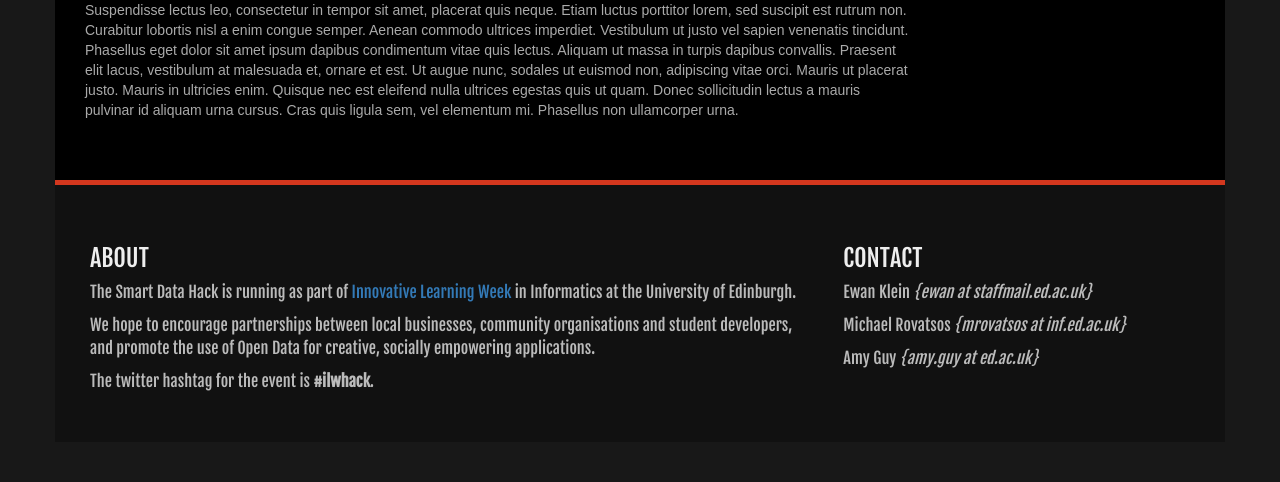
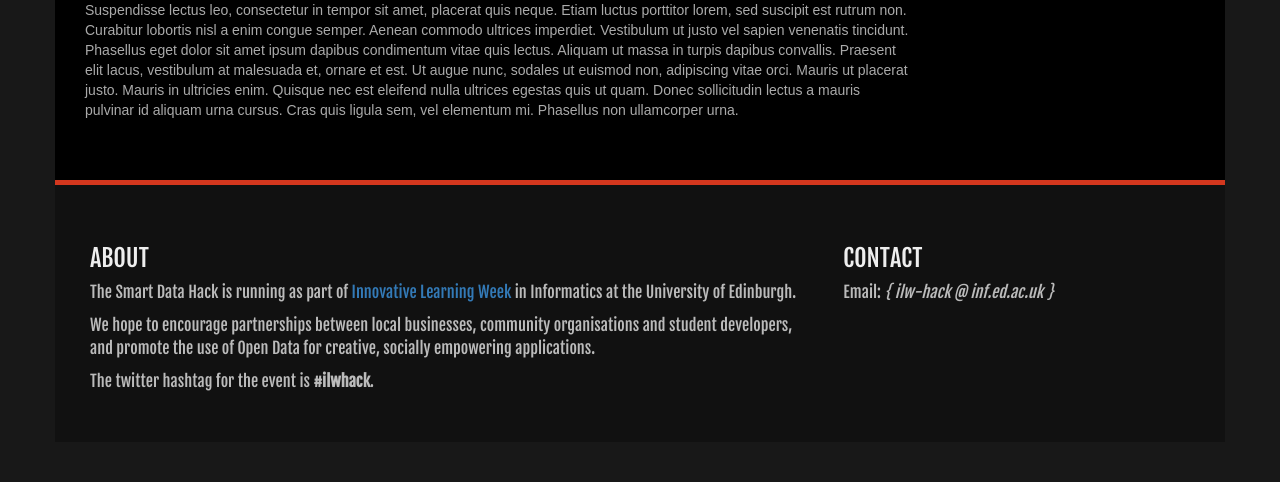
Before and after one commit to compsoc-edinburgh/website-django, a Django app: template ilwhack/templates/ilwhack/home.html in a window 1280 px wide. Shown: the part 648-1130 px from the top of the page. Run offline with Django 3.2, Linux system fonts and the light colour scheme; tables that the repository leaves empty hold one stand-in row (values such as "Sample post"); the template is opened without the code that fills it: values that come from a table or form of the project are taken from there, most other values are stand-ins (such as "Sample title", 1, 10 or a date in 2020); some libraries are stand-ins or nearby versions.

Commit message:
ILWHack production changes

```diff
--- a/compsoc/templates/compsoc/base.html
+++ b/compsoc/templates/compsoc/base.html
@@ -24,7 +24,8 @@
             <div class="container">
                 <div class="alert alert-info alert-dismissable">
                     {% block announcement %}
-                    Looking for our old site? It's still there at <a href="http://plone.comp-soc.com/">http://plone.comp-soc.com/</a>
+                    <!-- Looking for our old site? It's still there at <a href="http://plone.comp-soc.com/">http://plone.comp-soc.com/</a> -->
+			Come to the <a href="/compsoc/page/prehack">pre-hack</a>, happenning this weekend!
                     {% endblock %}
                     <button type="button" class="close" data-dismiss="alert">&times;</button>
                 </div>
--- a/ilwhack/static/ilwhack/css/override-ilwhack.css
+++ b/ilwhack/static/ilwhack/css/override-ilwhack.css
@@ -46,7 +46,6 @@ body {
     font-family: Arial,"MS Sans Serif","Geneva",sans-serif;
     font-size: 14px;
     color: #AAA;
-    min-width: 420px;
 }
 
 /* HEADER STYLE  --   --   --   --   --   --   --   --   --   --   --   --   --   --   --   --   --   --   --   --   --   --   */
--- a/ilwhack/templates/ilwhack/base.html
+++ b/ilwhack/templates/ilwhack/base.html
@@ -68,7 +68,7 @@
                         {% else %}
                         <li>
                         {% endif %}
-                            <a href="{% url 'page' navpage.name %}">{{ navpage.nav_name }}</a>
+                            <a href="{% url 'ilw-page' navpage.name %}">{{ navpage.nav_name }}</a>
                         </li>
                     {% endfor %}
 
@@ -142,9 +142,7 @@
                 </div>
                 <div class="col-xs-12 col-md-4">
                     <h3>Contact</h3>
-                    <p>Ewan Klein <em>{ewan at staffmail.ed.ac.uk}</em></p>
-                    <p>Michael Rovatsos <em>{mrovatsos at inf.ed.ac.uk}</em>
-                    <p>Amy Guy <em>{amy.guy at ed.ac.uk}</em></p>
+                    <p>Email: <em>{ ilw-hack @ inf.ed.ac.uk }</em></p>
                 </div>
             </footer>
         </div>
--- a/templates/compsoc/base.html
+++ b/templates/compsoc/base.html
@@ -24,7 +24,7 @@
             <div class="container">
                 <div class="alert alert-info alert-dismissable">
                     {% block announcement %}
-                    Looking for our old site? It's still there at <a href="http://plone.comp-soc.com/">http://plone.comp-soc.com/</a>
+			Come to the <a href="/compsoc/page/prehack">pre-hack</a>, happenning this weekend - prepare yourself for the ILWHack!
                     {% endblock %}
                     <button type="button" class="close" data-dismiss="alert">&times;</button>
                 </div>
@@ -68,6 +68,8 @@
                         <a href="{% url 'page' navpage.name %}">{{ navpage.nav_name }}</a>
                         </li>
                     {% endfor %}
+			<li><a href="http://plone.comp-soc.com/compsoc/knowledgebase">KnowledgeBase</a></li>
+			<li><a href="/ilwhack">ILWHack</a></li>
 
                     </ul>
                     <!-- Navbar Search -->
```
Also changed, not shown: compsoc_website_django/settings.py (+10 -0 lines), ilwhack/templates/ilwhack/page.html (+30 -1 lines).
